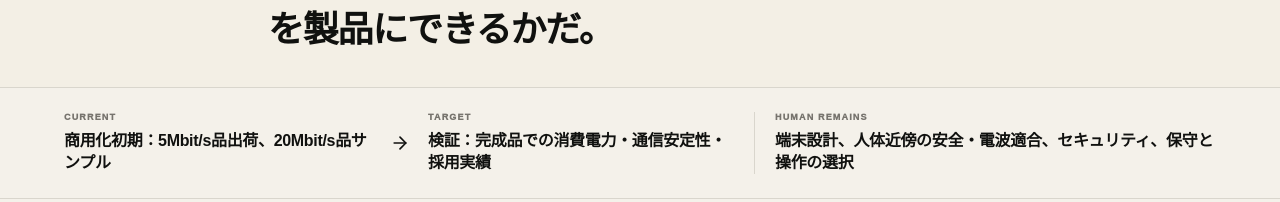
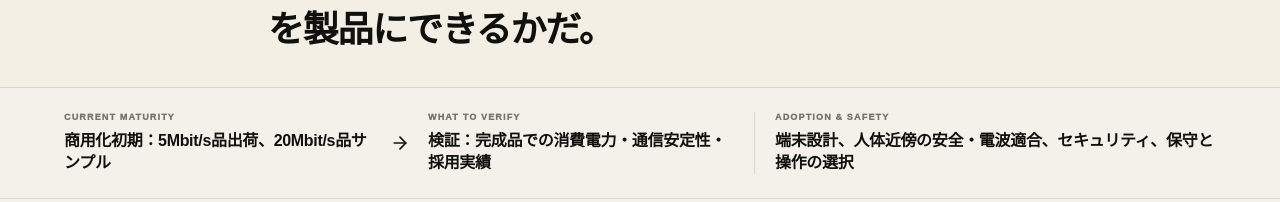
Before and after one commit to yasu-kai/tech-meets-japan, a Next.js app: page /research/gadgets/ixana-wir in a window 1280 px wide. Shown: the part 1208-1410 px from the top of the page. Built offline with nearby package versions, Linux system fonts and the light colour scheme.

Commit message:
Retain technology-neutral article labels after category migration

```diff
--- a/app/research/[category]/[slug]/page.tsx
+++ b/app/research/[category]/[slug]/page.tsx
@@ -37,7 +37,7 @@ export default async function StoryPage({params}:{params:Promise<{category:strin
   const story=storyMap[slug];
   if(!story || story.category!==category) notFound();
   const image=generatedEditorialImage(story.slug);
-  const isFrontierTech=story.category==="frontier-tech";
+  const isFrontierTech=["nori-a3","savor-carbon-fats","chargebotic-kestrel","ixana-wir","mudra-link","ipolish-digital-nails"].includes(story.slug);
   const related=researchStories.filter(item=>item.category===story.category && item.slug!==story.slug).slice(0,3);
 
   return <>
```
